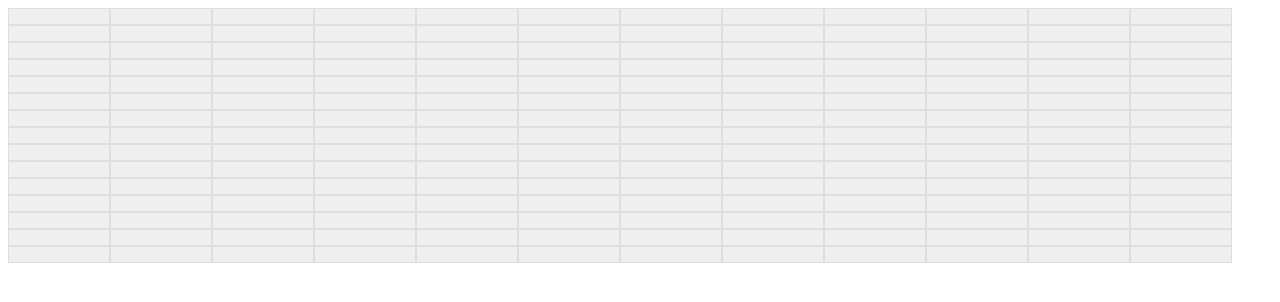
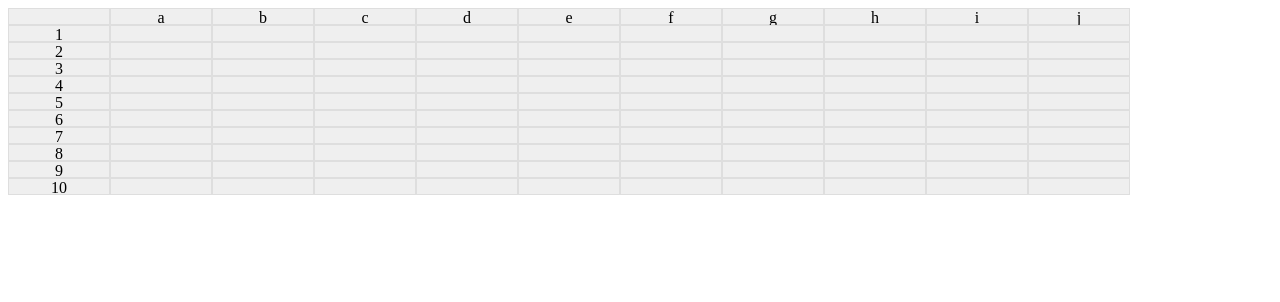
Before and after one commit to daneryl/spreadshit, a React (Create React App) app: page / in a window 1280 px wide. Shown: the top 302 px of the page. Built offline with nearby package versions, Linux system fonts and the light colour scheme.

Commit message:
refactor grid to spreadsheet

```diff
--- a/src/App.tsx
+++ b/src/App.tsx
@@ -1,6 +1,6 @@
 import React from 'react';
-import { Grid } from './Grid';
+import { SpreadSheet } from './SpreadSheet';
 
-const App: React.FC = () => <Grid />;
+const App: React.FC = () => <SpreadSheet />;
 
 export { App };
--- a/src/Grid.tsx
+++ /dev/null
@@ -1,65 +0,0 @@
-import React, { FunctionComponent, useReducer } from 'react';
-import { Cell } from './Cell';
-import { Row } from './Row';
-import { arrayOf } from './utils';
-import { reducer } from './reducer';
-
-interface GridProps {
-  rowsNumber?: number;
-}
-
-const letters = [
-  'a',
-  'b',
-  'c',
-  'd',
-  'e',
-  'f',
-  'g',
-  'h',
-  'i',
-  'j',
-  'k',
-  'l',
-  // 'm',
-  // 'n',
-  // 'o',
-  // 'p',
-  // 'q',
-  // 'r',
-  // 's',
-  // 't',
-  // 'u',
-  // 'v',
-  // 'w',
-  // 'x',
-  // 'y',
-  // 'z',
-];
-
-const Grid: FunctionComponent<GridProps> = ({
-  rowsNumber = 15,
-}: GridProps) => {
-  const [state, dispatch] = useReducer(reducer, {});
-
-  return (
-    <>
-      {arrayOf(rowsNumber).map((column) => (
-        <Row key={`row${column}`}>
-          {letters.map((letter) => (
-            <Cell
-              onChange={(e) => {
-                dispatch({ cell: `${letter}${column}`, value: e.target.value });
-              }}
-              value={state[`${letter}${column}`]?.value}
-              rawValue={state[`${letter}${column}`]?.rawValue}
-              key={`cell${letter}${column}`}
-            />
-          ))}
-        </Row>
-      ))}
-    </>
-  );
-};
-
-export { Grid };
--- /dev/null
+++ b/src/SpreadSheet.tsx
@@ -0,0 +1,45 @@
+import React, { FunctionComponent, useReducer } from 'react';
+import { Cell } from './Cell';
+import { Row } from './Row';
+import { arrayOf, letters } from './utils';
+import { reducer } from './reducer';
+import { Column } from './Column';
+
+interface GridProps {
+  rows?: number;
+  columns?: number;
+}
+
+const SpreadSheet: FunctionComponent<GridProps> = ({
+  rows = 10,
+  columns = 10,
+}: GridProps) => {
+  const [state, dispatch] = useReducer(reducer, {});
+
+  return (
+    <>
+      <Row>
+        <Column />
+        {letters(columns).map(letter => (
+          <Column key={letter}>{letter}</Column>
+        ))}
+      </Row>
+      {arrayOf(rows).map(row => (
+        <Row key={row}>
+          <Column key={row}>{row}</Column>
+          {letters(columns).map(letter => (
+            <Cell
+              onChange={value => {
+                dispatch({ cell: letter + row, value });
+              }}
+              cellData={state[letter + row]}
+              key={letter + row}
+            />
+          ))}
+        </Row>
+      ))}
+    </>
+  );
+};
+
+export { SpreadSheet };
--- a/src/utils.ts
+++ b/src/utils.ts
@@ -1,31 +1,34 @@
-// const alphabet = [
-//   'A',
-//   'B',
-//   'C',
-//   'D',
-//   'E',
-//   'F',
-//   'G',
-//   'H',
-//   'I',
-//   'J',
-//   'K',
-//   'L',
-//   'M',
-//   'N',
-//   'O',
-//   'P',
-//   'Q',
-//   'R',
-//   'S',
-//   'U',
-//   'V',
-//   'W',
-//   'X',
-//   'Y',
-//   'Z'
-// ];
+const alphabet = [
+  'a',
+  'b',
+  'c',
+  'd',
+  'e',
+  'f',
+  'g',
+  'h',
+  'i',
+  'j',
+  'k',
+  'l',
+  'm',
+  'n',
+  'o',
+  'p',
+  'q',
+  'r',
+  's',
+  't',
+  'u',
+  'v',
+  'w',
+  'x',
+  'y',
+  'z',
+];
 
 const arrayOf = (n: number) => [...Array(n)].map((_, key) => key + 1);
 
-export { arrayOf };
+const letters = (n: number) => alphabet.slice(0, n);
+
+export { arrayOf, letters };
```
Also changed, not shown: .eslintrc.json, 2 other files (tests, documents, lock files or other folders).
